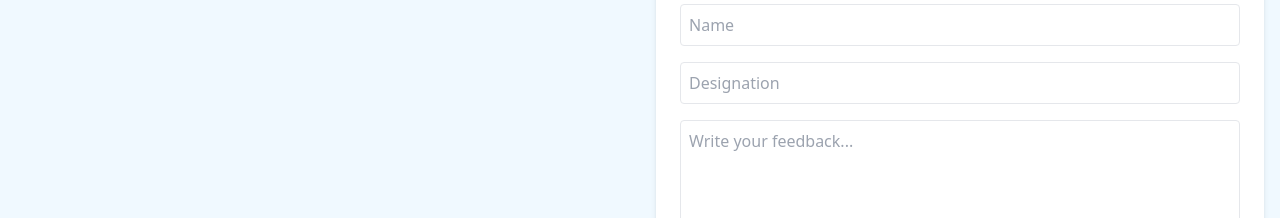
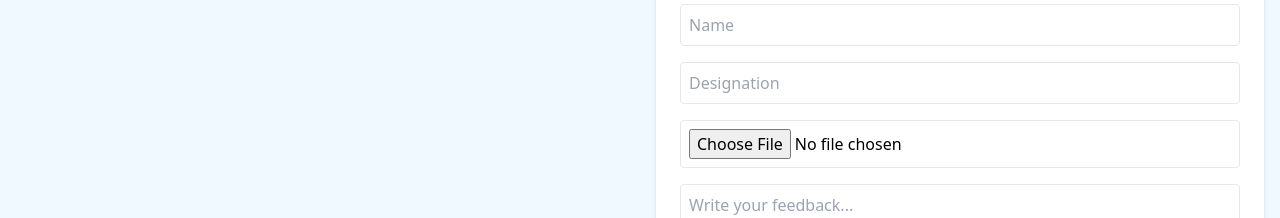
Before and after one commit to Arif-ug/b2b-systems, a Next.js app: page / in a window 1280 px wide. Shown: the part 2480-2698 px from the top of the page. Built offline with nearby package versions, Linux system fonts and the light colour scheme; no server answers; the database is empty.

Commit message:
Update Feedback.js

```diff
--- a/components/Feedback.js
+++ b/components/Feedback.js
@@ -3,11 +3,14 @@ import { FaStar, FaStarHalfAlt, FaRegStar } from "react-icons/fa";
 
 export default function FeedbackForm() {
   const [feedbacks, setFeedbacks] = useState([]);
+  const [imagePreview, setImagePreview] = useState(null);
+  const [uploadingImage, setUploadingImage] = useState(false);
   const [formData, setFormData] = useState({
     name: "",
     designation: "",
     review: "",
     rating: 0,
+    image: null,
   });
 
   useEffect(() => {
@@ -36,8 +39,45 @@ export default function FeedbackForm() {
     }));
   };
 
+  const handleImageChange = async (e) => {
+    const file = e.target.files[0];
+    if (!file) return;
+
+    setUploadingImage(true);
+
+    const formDataToUpload = new FormData();
+    formDataToUpload.append("image", file);
+
+    try {
+      const res = await fetch("/api/uploadImage", {
+        method: "POST",
+        body: formDataToUpload,
+      });
+
+      const data = await res.json();
+      if (res.ok) {
+        setFormData((prev) => ({
+          ...prev,
+          image: data.url, // Save the uploaded Cloudinary URL
+        }));
+        setImagePreview(data.url); // Show preview from Cloudinary
+      } else {
+        console.error("Error uploading image:", data.error);
+      }
+    } catch (error) {
+      console.error("Upload failed:", error);
+    } finally {
+      setUploadingImage(false);
+    }
+  };
+
   const handleSubmit = async (e) => {
     e.preventDefault();
+
+    if (!formData.image) {
+      alert("Please wait for the image to finish uploading!");
+      return;
+    }
 
     try {
       const res = await fetch("/api/feedback", {
@@ -48,13 +88,15 @@ export default function FeedbackForm() {
           designation: formData.designation,
           review: formData.review,
           rating: formData.rating,
+          imageUrl: formData.image,
         }),
       });
 
       const data = await res.json();
       if (res.ok) {
         setFeedbacks((prev) => [data.feedback, ...prev]);
-        setFormData({ name: "", designation: "", review: "", rating: 0 });
+        setFormData({ name: "", designation: "", review: "", rating: 0, image: null });
+        setImagePreview(null);
       } else {
         console.error("Error submitting feedback:", data.error);
       }
@@ -81,7 +123,19 @@ export default function FeedbackForm() {
         <h2 className="text-2xl font-bold text-gray-800 dark:text-white mb-4">What People Say</h2>
         <div className="max-h-[360px] overflow-y-auto space-y-6 pr-2 scrollbar-thin scrollbar-thumb-orange-400 scrollbar-track-transparent">
           {feedbacks?.map((feedback, index) => (
+            feedback && (
               <div key={index} className="bg-white dark:bg-gray-800 shadow-lg rounded-2xl p-6 flex items-center gap-6">
+                {feedback.imageUrl ? (
+                  <img
+                    src={feedback.imageUrl}
+                    alt={feedback.name || "Feedback image"}
+                    className="h-16 w-16 rounded-full object-cover"
+                  />
+                ) : (
+                  <div className="h-16 w-16 rounded-full bg-gray-300 flex items-center justify-center">
+                    <span>No Image</span>
+                  </div>
+                )}
                 <div>
                   <h3 className="text-lg font-semibold text-gray-800 dark:text-white">{feedback.name}</h3>
                   <p className="text-sm text-gray-500 dark:text-gray-300">{feedback.designation}</p>
@@ -95,7 +149,9 @@ export default function FeedbackForm() {
                   </div>
                 </div>
               </div>
+            )
           ))}
+
         </div>
       </div>
 
@@ -103,7 +159,6 @@ export default function FeedbackForm() {
       <div className="md:w-1/2">
         <form onSubmit={handleSubmit} className="bg-white dark:bg-gray-900 shadow-md rounded-2xl p-6 space-y-4">
           <h2 className="text-2xl font-bold text-gray-800 dark:text-white">Submit Your Feedback</h2>
-
           <input
             type="text"
             name="name"
@@ -122,7 +177,14 @@ export default function FeedbackForm() {
             value={formData.designation}
             required
           />
-
+          <input
+            type="file"
+            name="image"
+            accept="image/*"
+            className="w-full p-2 rounded border dark:bg-gray-800 dark:text-white"
+            onChange={handleImageChange}
+            required
+          />
           <textarea
             name="review"
             placeholder="Write your feedback..."
@@ -132,7 +194,6 @@ export default function FeedbackForm() {
             value={formData.review}
             required
           />
-
           <div className="flex items-center space-x-1">
             {[1, 2, 3, 4, 5].map((i) => (
               <button
```
Lines whose indentation alone changed are shown as unchanged.
